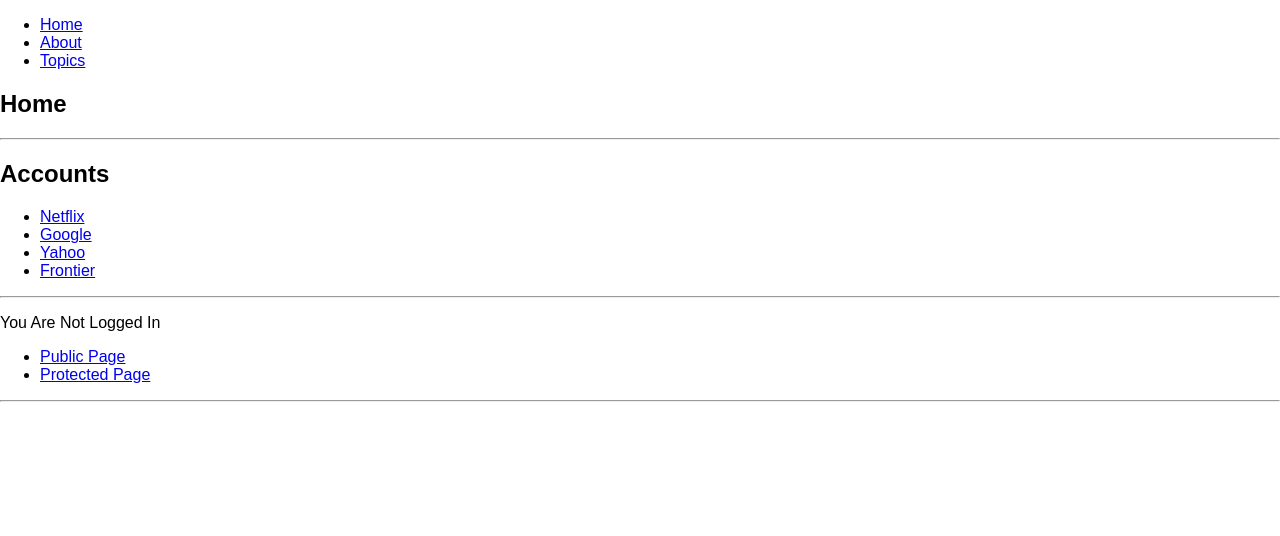
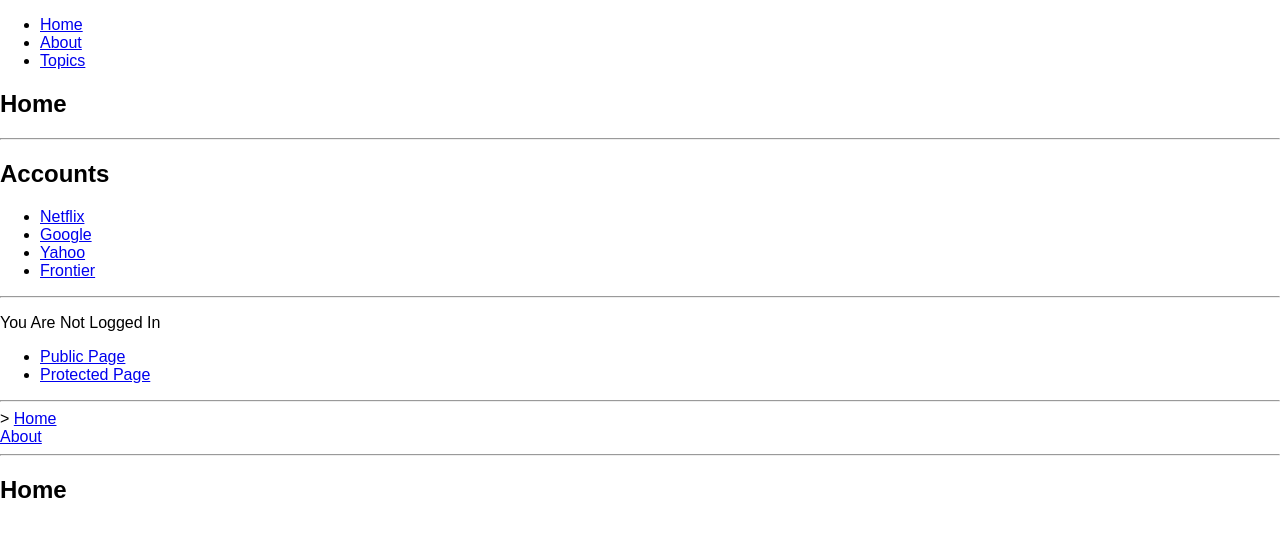
Before and after one commit to bdog72/Router-Examples, a React app: page / in a window 1280 px wide. Shown: the top 536 px of the page. Built offline with nearby package versions, Linux system fonts and the light colour scheme.

Commit message:
finished 4th example

```diff
--- a/src/components/App.js
+++ b/src/components/App.js
@@ -2,6 +2,7 @@
 import Router1 from './Router1'
 import Router2 from './Router2'
 import Router3 from './Router3'
+import Router4 from './Router4'
 
 export default class App extends Component {
   render () {
@@ -12,6 +13,7 @@
       <hr />
       <Router3 />
       <hr />
+      <Router4 />
     </div>
   }
 }
--- /dev/null
+++ b/src/components/Router4.js
@@ -0,0 +1,41 @@
+
+import React from 'react'
+import {
+  BrowserRouter as Router,
+  Route,
+  Link
+} from 'react-router-dom'
+
+const CustomLinkExample = () => (
+  <Router>
+    <div>
+      <OldSchoolMenuLink activeOnlyWhenExact to='/' label='Home' />
+      <OldSchoolMenuLink to='/about' label='About' />
+      <hr />
+      <Route exact path='/' component={Home} />
+      <Route path='/about' component={About} />
+    </div>
+  </Router>
+)
+
+const OldSchoolMenuLink = ({ label, to, activeOnlyWhenExact }) => (
+  <Route path={to} exact={activeOnlyWhenExact} children={({ match }) => (
+    <div className={match ? 'active' : ''}>
+      {match ? '> ' : ''}<Link to={to}>{label}</Link>
+    </div>
+  )} />
+)
+
+const Home = () => (
+  <div>
+    <h2>Home</h2>
+  </div>
+)
+
+const About = () => (
+  <div>
+    <h2>About</h2>
+  </div>
+)
+
+export default CustomLinkExample
```
